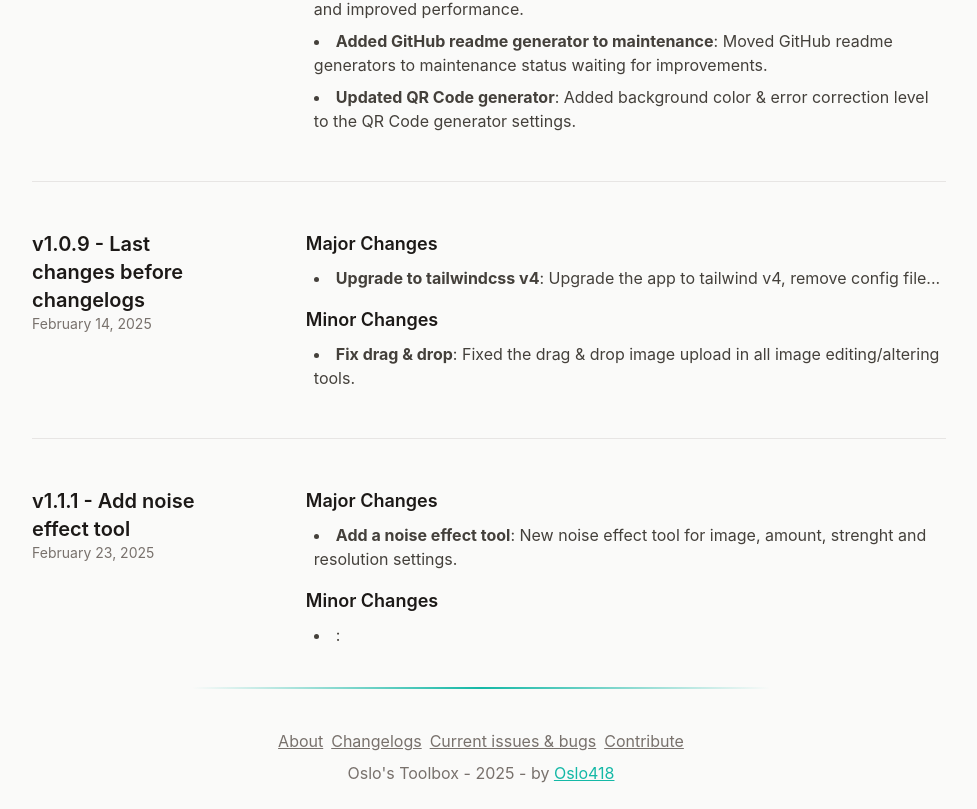
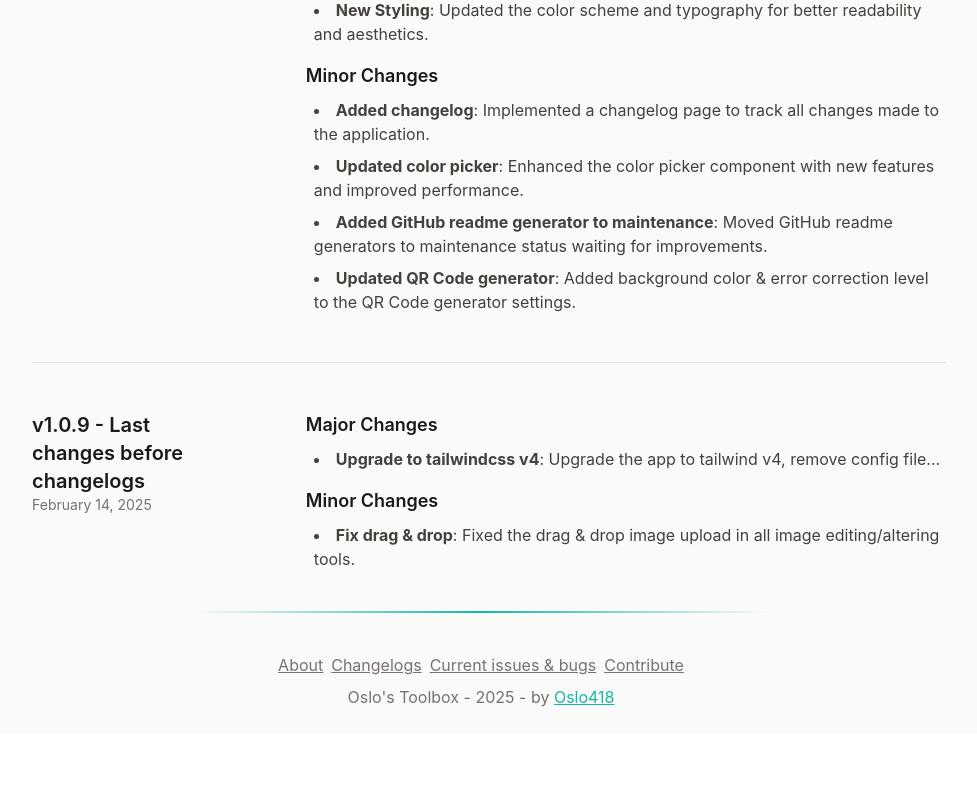
Before and after one commit to Oslonline/oslo-toolbox, a React (Vite) app: page /Changelogs in a window 1280 px wide. Shown: the part 509-1318 px from the top of the page, without its empty margins (159-1136 px from the left). After the commit the page ends 1242 px from the top, so only its background shows below. Built offline with nearby package versions, Linux system fonts and the light colour scheme.

Commit message:
fix changelog display when no minorChanges and sorted by dates on chagelogs page

```diff
--- a/src/components/ChangelogPreview.jsx
+++ b/src/components/ChangelogPreview.jsx
@@ -24,16 +24,19 @@ const ChangelogPreview = () => {
               </ul>
             </>
           )}
-          {latestEntry.minorChanges.length > 0 && (
+          {latestEntry.minorChanges.filter((change) => change.description.trim() !== "").length > 0 && (
             <>
               <p className="text-border-dark dark:text-border-light font-semibold">Minor Changes</p>
               <ul className="list-inside list-disc text-sm text-stone-600 dark:text-stone-400">
-                {latestEntry.minorChanges.slice(0, 2).map((change, changeIndex) => (
-                  <li className="truncate" key={changeIndex}>
-                    <strong>{change.title}</strong>: {change.description}
-                  </li>
-                ))}
-                {latestEntry.minorChanges.length > 2 && <li>and more...</li>}
+                {latestEntry.minorChanges
+                  .filter((change) => change.description.trim() !== "")
+                  .slice(0, 2)
+                  .map((change, changeIndex) => (
+                    <li className="truncate" key={changeIndex}>
+                      <strong>{change.title}</strong>: {change.description}
+                    </li>
+                  ))}
+                {latestEntry.minorChanges.filter((change) => change.description.trim() !== "").length > 2 && <li>and more...</li>}
               </ul>
             </>
           )}
--- a/src/pages/Changelog.jsx
+++ b/src/pages/Changelog.jsx
@@ -9,8 +9,7 @@ export default function Changelog() {
       <h2 className="text-text-border-dark dark:text-text-border-light">All major & minor changes that directly impact the user experience are referenced here to keep you updated about the last tools added, last bugs fixed, last improvements...</h2>
       <div className="flex flex-col gap-8 md:pl-4 xl:gap-12">
         {changelog
-          .slice()
-          .reverse()
+          .sort((a, b) => new Date(b.date) - new Date(a.date))
           .map((entry, index) => (
             <div key={index} className="border-border-light dark:border-border-dark flex flex-col gap-8 pt-8 md:flex-row md:gap-18 xl:pt-12 [&:not(:first-child)]:border-t">
               <span className="md:w-60 xl:w-72 2xl:w-80">
@@ -32,15 +31,17 @@ export default function Changelog() {
                     </ul>
                   </div>
                 )}
-                {entry.minorChanges.length > 0 && (
+                {entry.minorChanges.filter((change) => change.description.trim() !== "").length > 0 && (
                   <div>
                     <h4 className="text-lg font-semibold">Minor Changes</h4>
                     <ul className="ml-2 list-inside list-disc text-stone-700 dark:text-stone-300">
-                      {entry.minorChanges.map((change, changeIndex) => (
-                        <li className="mt-2" key={changeIndex}>
-                          <strong>{change.title}</strong>: {change.description}
-                        </li>
-                      ))}
+                      {entry.minorChanges
+                        .filter((change) => change.description.trim() !== "")
+                        .map((change, changeIndex) => (
+                          <li className="mt-2" key={changeIndex}>
+                            <strong>{change.title}</strong>: {change.description}
+                          </li>
+                        ))}
                     </ul>
                   </div>
                 )}
```
